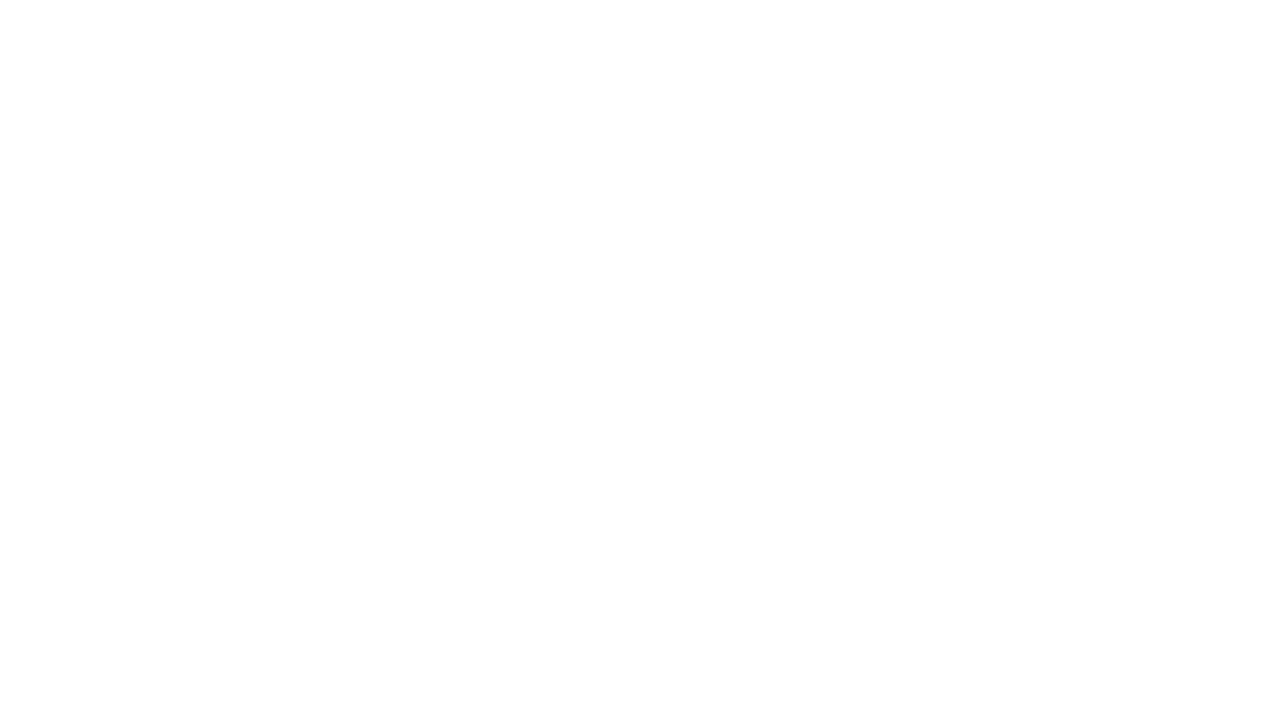
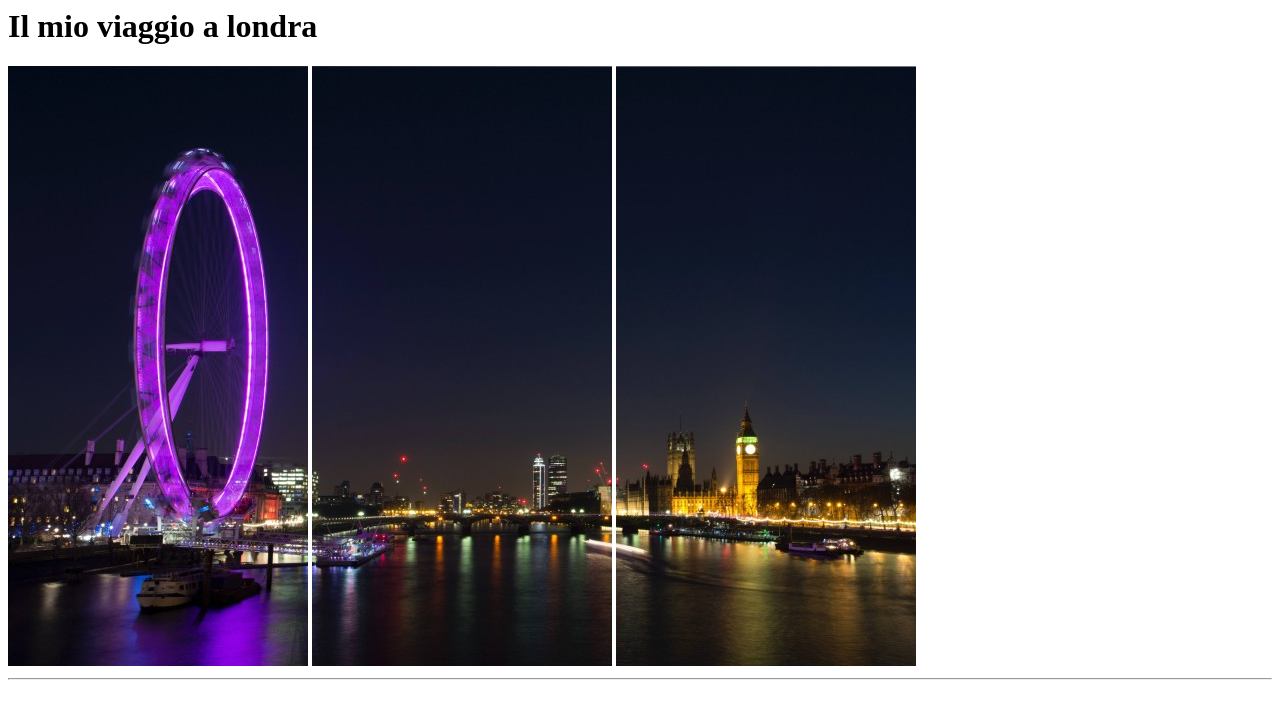
Before and after one commit to DavideTumolo11/htmlcss-hello, a plain HTML site: page html-london-trip/index.html in a window 1280 px wide. Drawn offline with Linux system fonts and the light colour scheme; files whose address does not match are found by name.

Commit message:
Add images and hr

```diff
--- a/html-london-trip/index.html
+++ b/html-london-trip/index.html
@@ -10,6 +10,16 @@
     <!-- header -->
 
     <head>
+        <h1>Il mio viaggio a londra</h1>
+        <div>
+
+            <img src="D:\Archivio\Desktop\Corso Developer\html-london-trip\img\pexels-bill-emrich-230794-0.jpg" alt="">
+            <img src="D:\Archivio\Desktop\Corso Developer\html-london-trip\img\pexels-bill-emrich-230794-1.jpg" alt="">
+            <img src="D:\Archivio\Desktop\Corso Developer\html-london-trip\img/pexels-bill-emrich-230794-2.jpg" alt="">
+
+        </div>
+
+        <hr>
 
     </head>
 
```
